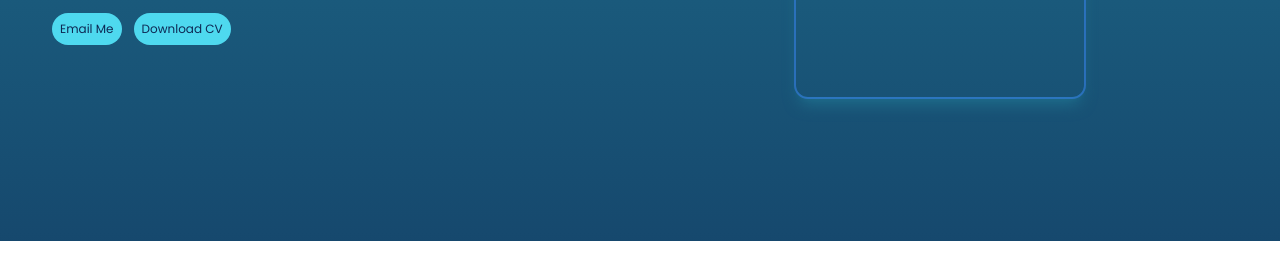
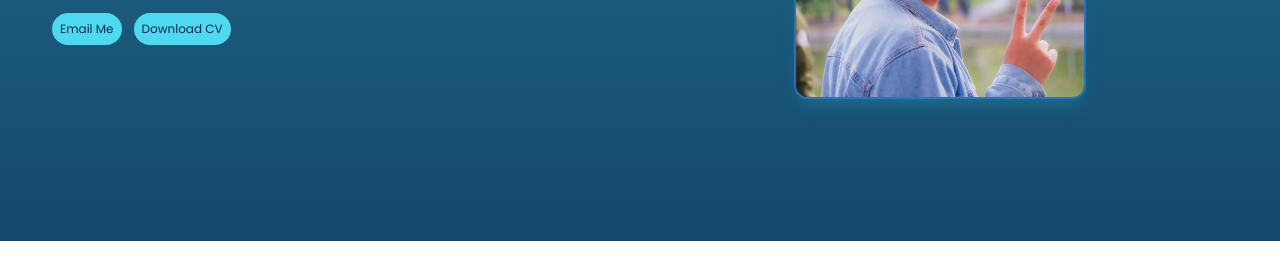
Before and after one commit to Miharufikriansyah/Portofolio-Tailwind, a website: page index.html in a window 1280 px wide. Shown: the part 287-543 px from the top of the page. Drawn offline with Linux system fonts and the light colour scheme.

Commit message:
Picture Fixed

```diff
--- a/index.html
+++ b/index.html
@@ -116,7 +116,7 @@
             >
               <img
                 class="-translate-y-14 brightness-90 lg:-translate-y-20"
-                src="/public/img/miharu.jpg"
+                src="/public/img/miharu-photo.jpg"
                 alt="miharu"
               />
             </div>
```
